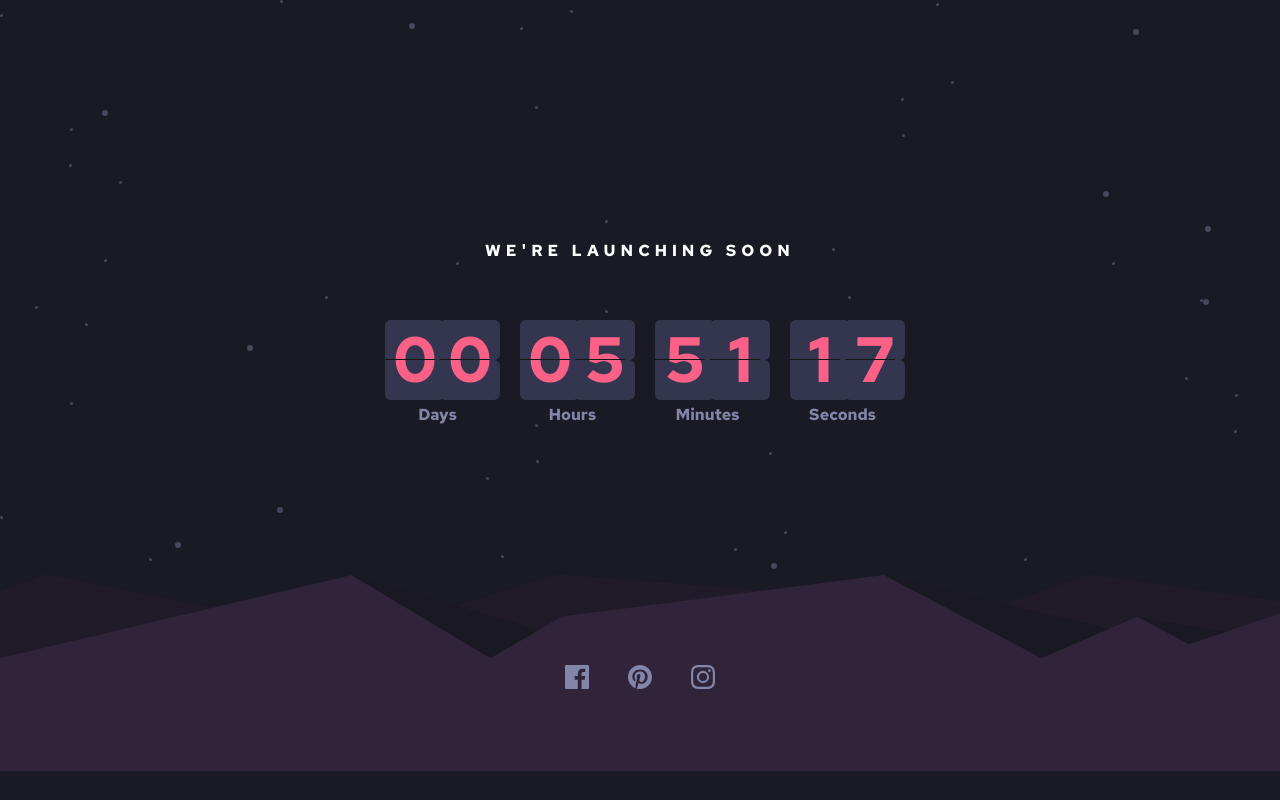
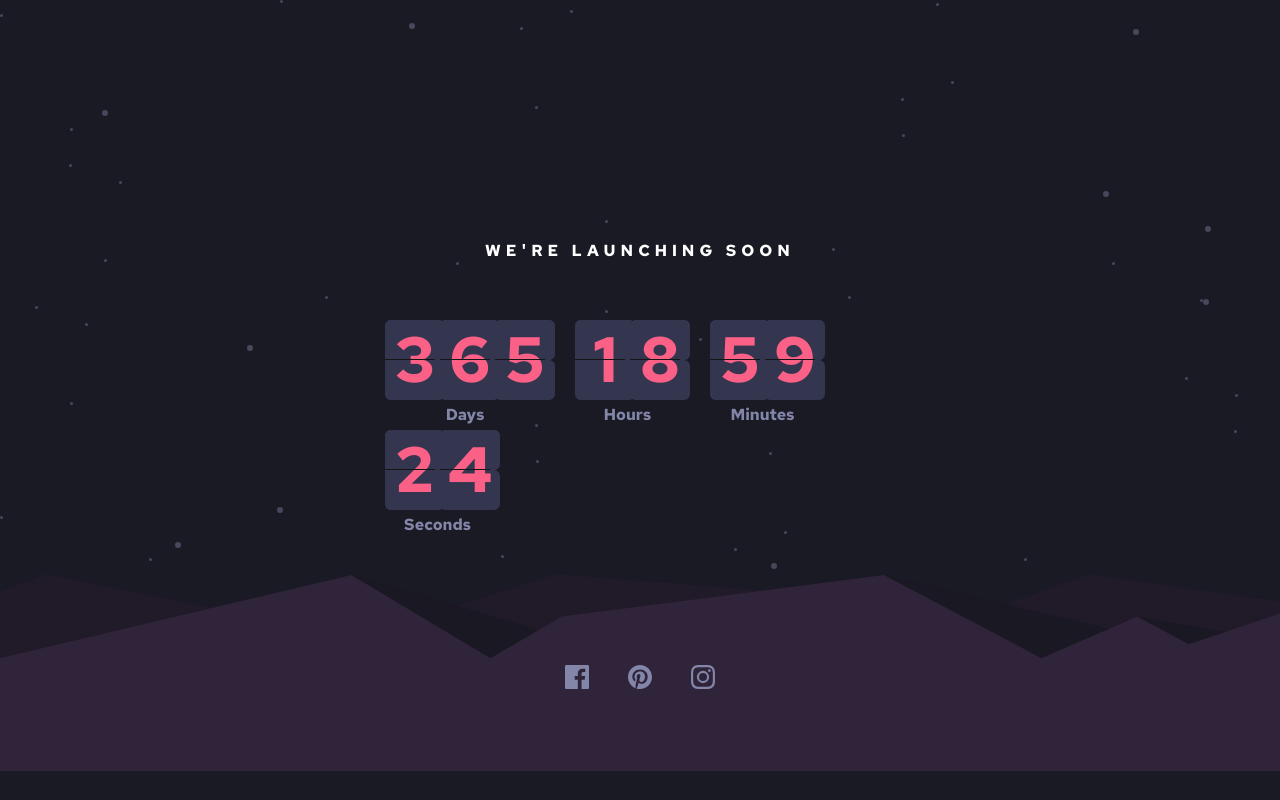
Before and after one commit to ahad324/Launchcounter, a plain HTML site: page index.html in a window 1280 px wide. Drawn offline with Linux system fonts and the light colour scheme.

Commit message:
Update index.html

```diff
--- a/index.html
+++ b/index.html
@@ -69,7 +69,7 @@
 
     <script src="flipdown.js"></script>
     <script>
-      let timer = 1694098800;
+      let timer = 1725682087;
       let flipdwn = new FlipDown(timer, {
         theme: "dark",
       }).start().ifEnded((e) => { })
```
